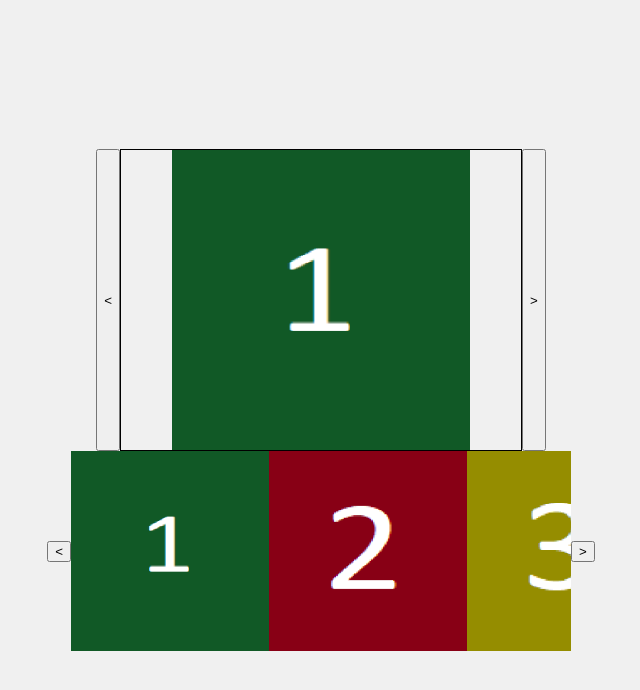
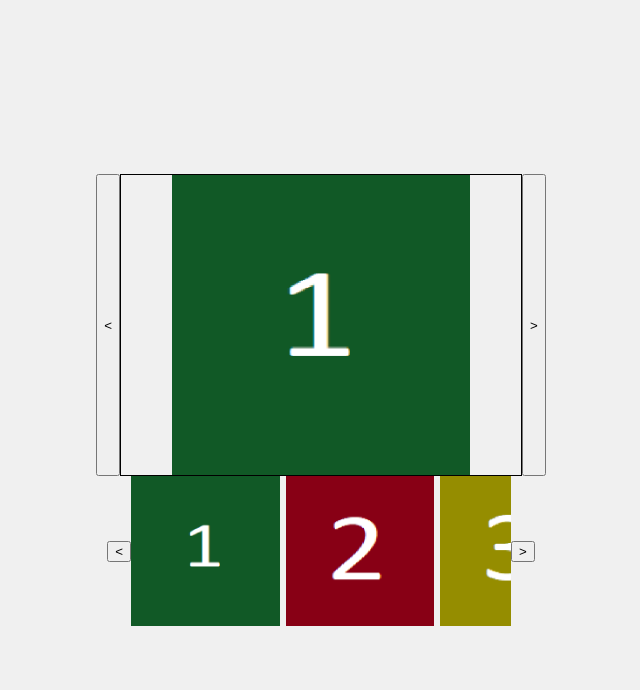
Before and after one commit to adlinling/javascript_image_carousel, a PHP site: page / in a window 1280 px wide. Shown: the top 690 px of the page, without its empty margins (319-959 px from the left). Run offline with PHP 8.4, Linux system fonts and the light colour scheme.

Commit message:
Shrank the carousel

```diff
--- a/carousel.css
+++ b/carousel.css
@@ -28,13 +28,14 @@ body {
 .carousel-container {
     display: flex;
     overflow: hidden;
+    gap:6px;
     //overflow-x: scroll;
-    width:500px;
+    width:380px;
 }
 
 .carousel-slide {
-    width: 300px;
-    height: 200px;
+    width: 250px;
+    height: 150px;
     object-fit: cover;
     transition: transform 0.3s ease-in-out;
 }
```
